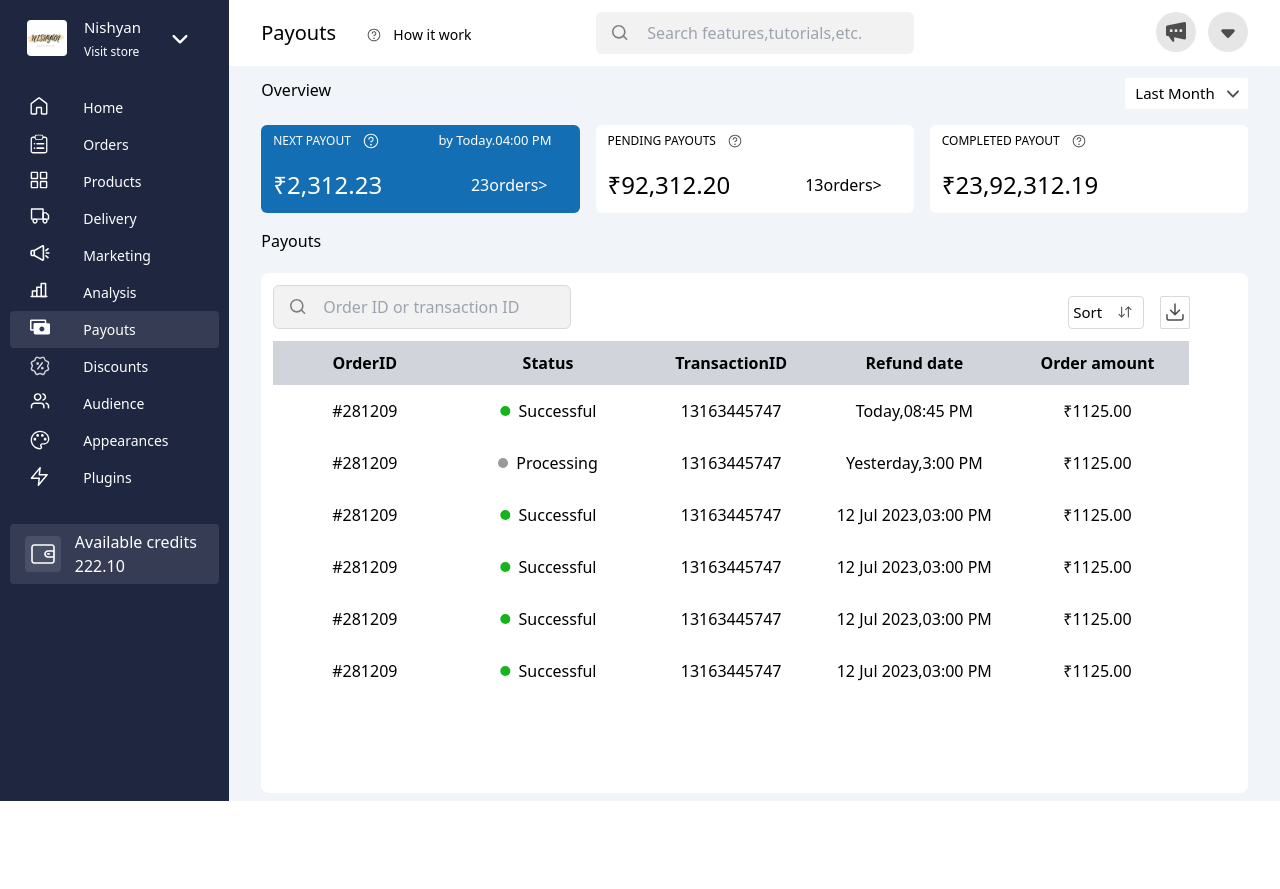
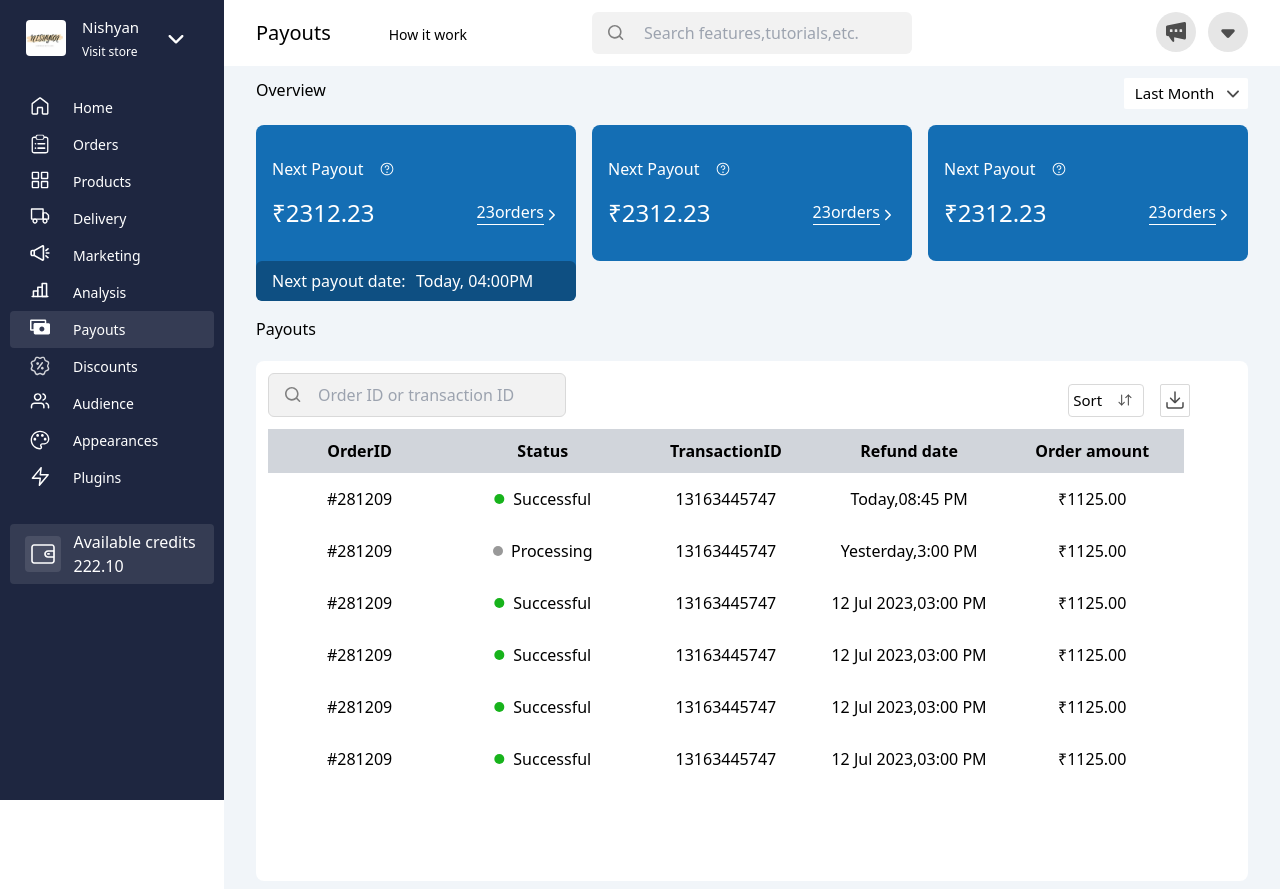
Before and after one commit to sarb001/Pixelperfect-ui, a React (Vite) app: page / in a window 1280 px wide. Before the commit the page ends 801 px from the top, so only its background shows below. Built offline with nearby package versions, Linux system fonts and the light colour scheme.

Commit message:
cards resdesigned

```diff
--- a/src/App.jsx
+++ b/src/App.jsx
@@ -8,9 +8,11 @@ function App() {
 
   return (
    <>
-      <div className = "grid grid-cols-[1.2fr,5.5fr]" >
-        <div className='bg-[#1E2640] pt-4 pb-4 pl-[10px] pr-[10px] text-white h-full '>  <Sidebar /> </div>
-        <div>
+      <div className = "flex grid-cols-[1.2fr,5.5fr]" >
+        <div className = 'bg-[#1E2640] pt-4 pb-4 pl-[10px] pr-[10px] text-white h-screen fixed w-56 '>
+            <Sidebar />
+          </div>
+        <div className = 'ml-56 overflow-y-auto flex-1'>
            <Header />
            <Mainview />
         </div>
--- a/src/components/Images/AllImages.jsx
+++ b/src/components/Images/AllImages.jsx
@@ -169,10 +169,10 @@ export const RoundedDropdown = () => {
 export const Questionimg = () => {
     return (
         <>
-        <svg width="14" height="14" viewBox="0 0 14 14" fill="none" xmlns="http://www.w3.org/2000/svg">
-<path fill-rule="evenodd" clip-rule="evenodd" d="M7.78076 10.1799C7.78076 10.6093 7.43261 10.9575 7.00315 10.9575C6.57369 10.9575 6.22554 10.6093 6.22554 10.1799C6.22554 9.75039 6.57369 9.40225 7.00315 9.40225C7.43261 9.40225 7.78076 9.75039 7.78076 10.1799Z" fill="#4D4D4D"/>
-<path fill-rule="evenodd" clip-rule="evenodd" d="M6.13017 3.40673C6.54699 3.23408 7.00564 3.18891 7.44813 3.27692C7.89062 3.36494 8.29707 3.58219 8.61608 3.90121C8.9351 4.22023 9.15235 4.62668 9.24037 5.06917C9.32839 5.51165 9.28321 5.97031 9.11056 6.38712C8.93791 6.80394 8.64554 7.16019 8.27042 7.41084C8.02632 7.57394 7.75432 7.68756 7.46978 7.74703V7.84702C7.46978 8.10475 7.26084 8.31368 7.00311 8.31368C6.74538 8.31368 6.53644 8.10475 6.53644 7.84702V7.32861C6.53644 7.20484 6.58561 7.08614 6.67313 6.99863C6.76064 6.91111 6.87934 6.86194 7.00311 6.86194C7.26967 6.86194 7.53025 6.7829 7.75188 6.63481C7.97352 6.48671 8.14627 6.27622 8.24828 6.02995C8.35028 5.78368 8.37697 5.51269 8.32497 5.25125C8.27297 4.98981 8.14461 4.74966 7.95612 4.56117C7.76763 4.37269 7.52748 4.24433 7.26604 4.19232C7.0046 4.14032 6.73361 4.16701 6.48734 4.26902C6.24107 4.37103 6.03058 4.54377 5.88249 4.76541C5.73439 4.98705 5.65535 5.24762 5.65535 5.51418C5.65535 5.77192 5.44641 5.98085 5.18868 5.98085C4.93095 5.98085 4.72202 5.77192 4.72202 5.51418C4.72202 5.06303 4.8558 4.622 5.10645 4.24688C5.3571 3.87175 5.71336 3.57938 6.13017 3.40673Z" fill="#4D4D4D"/>
-<path fill-rule="evenodd" clip-rule="evenodd" d="M7.00313 1.63255C4.0392 1.63255 1.63646 4.03529 1.63646 6.99922C1.63646 9.96315 4.0392 12.3659 7.00313 12.3659C9.96705 12.3659 12.3698 9.96315 12.3698 6.99922C12.3698 4.03529 9.96705 1.63255 7.00313 1.63255ZM0.703125 6.99922C0.703125 3.51982 3.52373 0.699219 7.00313 0.699219C10.4825 0.699219 13.3031 3.51982 13.3031 6.99922C13.3031 10.4786 10.4825 13.2992 7.00313 13.2992C3.52373 13.2992 0.703125 10.4786 0.703125 6.99922Z" fill="#4D4D4D"/>
+        <svg width="14" height="14" viewBox="0 0 14 14" fill="#FFFFFF" xmlns="http://www.w3.org/2000/svg">
+<path fill-rule="evenodd" clip-rule="evenodd" d="M7.78076 10.1799C7.78076 10.6093 7.43261 10.9575 7.00315 10.9575C6.57369 10.9575 6.22554 10.6093 6.22554 10.1799C6.22554 9.75039 6.57369 9.40225 7.00315 9.40225C7.43261 9.40225 7.78076 9.75039 7.78076 10.1799Z" fill="#FFFFFF"/>
+<path fill-rule="evenodd" clip-rule="evenodd" d="M6.13017 3.40673C6.54699 3.23408 7.00564 3.18891 7.44813 3.27692C7.89062 3.36494 8.29707 3.58219 8.61608 3.90121C8.9351 4.22023 9.15235 4.62668 9.24037 5.06917C9.32839 5.51165 9.28321 5.97031 9.11056 6.38712C8.93791 6.80394 8.64554 7.16019 8.27042 7.41084C8.02632 7.57394 7.75432 7.68756 7.46978 7.74703V7.84702C7.46978 8.10475 7.26084 8.31368 7.00311 8.31368C6.74538 8.31368 6.53644 8.10475 6.53644 7.84702V7.32861C6.53644 7.20484 6.58561 7.08614 6.67313 6.99863C6.76064 6.91111 6.87934 6.86194 7.00311 6.86194C7.26967 6.86194 7.53025 6.7829 7.75188 6.63481C7.97352 6.48671 8.14627 6.27622 8.24828 6.02995C8.35028 5.78368 8.37697 5.51269 8.32497 5.25125C8.27297 4.98981 8.14461 4.74966 7.95612 4.56117C7.76763 4.37269 7.52748 4.24433 7.26604 4.19232C7.0046 4.14032 6.73361 4.16701 6.48734 4.26902C6.24107 4.37103 6.03058 4.54377 5.88249 4.76541C5.73439 4.98705 5.65535 5.24762 5.65535 5.51418C5.65535 5.77192 5.44641 5.98085 5.18868 5.98085C4.93095 5.98085 4.72202 5.77192 4.72202 5.51418C4.72202 5.06303 4.8558 4.622 5.10645 4.24688C5.3571 3.87175 5.71336 3.57938 6.13017 3.40673Z" fill="#FFFFFF"/>
+<path fill-rule="evenodd" clip-rule="evenodd" d="M7.00313 1.63255C4.0392 1.63255 1.63646 4.03529 1.63646 6.99922C1.63646 9.96315 4.0392 12.3659 7.00313 12.3659C9.96705 12.3659 12.3698 9.96315 12.3698 6.99922C12.3698 4.03529 9.96705 1.63255 7.00313 1.63255ZM0.703125 6.99922C0.703125 3.51982 3.52373 0.699219 7.00313 0.699219C10.4825 0.699219 13.3031 3.51982 13.3031 6.99922C13.3031 10.4786 10.4825 13.2992 7.00313 13.2992C3.52373 13.2992 0.703125 10.4786 0.703125 6.99922Z" fill="#FFFFFF"/>
 </svg>
 
         </>
--- a/src/components/Mainview.jsx
+++ b/src/components/Mainview.jsx
@@ -1,6 +1,5 @@
 import { Downloadimg, Dropdownimg, Greensuccessimg, Magnifyglassicon, Processingimg, Questionimg, TwosidedArrowimg, Whitequestionlogo } from "./Images/AllImages"
-
-
+import { IoIosArrowForward } from "react-icons/io";
 
 export const Mainview = () => {
     return (
@@ -102,9 +101,9 @@ export const TableData = [
 
 
 export const CardsData = [
-    { text: "NEXT PAYOUT",price  : "₹2,312.23" , orderscount : '23orders' ,  date : 'by Today.04:00 PM' , bgcolor : '#146EB4' ,color : 'white' },
-    { text: "PENDING PAYOUTS",price  : "₹92,312.20" , orderscount : '13orders' , bgcolor : 'white' ,color : 'black' },
-    { text: "COMPLETED PAYOUT",price  : "₹23,92,312.19"  , bgcolor : 'white' ,color : 'black', },
+    { text: "Next Payout",price  : "₹2,312.23" , orderscount : '23 orders' ,payoutdate : 'Next payout date:' , date : 'Today.04:00 PM' , bgcolor : '#146EB4' ,color : 'white' },
+    { text: "Amount Pending",price  : "₹92,312.20" , orderscount : '13 orders' , bgcolor : 'white' ,color : 'black' },
+    { text: "Amount Processed" ,price  : "₹23,92,312.19"  , bgcolor : 'white' ,color : 'black', },
 ]
 
 
@@ -114,28 +113,81 @@ export const CardsLayout = () => {
 
             {CardsData?.map(i => {
                 return (
-                    <div key = {i?.text} className="grid grid-rows-2 gap-3 p-3 pt-0  rounded-md " style = {{backgroundColor : `${i?.bgcolor}` ,color : `${i?.color}` }}>
+                    <>
+                     <div>
+                        <div className="bg-[#146EB4] rounded-lg text-white" >
+                            <div className="px-4 py-8">
 
-                        <div className="grid grid-cols-2 justify-between">
+                                <div className="grid grid-cols-[3fr,5fr] justify-between">
+                                    <div> Next Payout </div>
+                                    <div className="flex items-center"> <Questionimg /> </div>
+                                </div>
 
-                         <div className="flex items-center gap-3">
-                           <div className="text-[12px] flex items-center ">  {i?.text} </div>
-                           <div>
-                                 {i?.color === 'white' ? <Whitequestionlogo /> : <Questionimg /> }
+                                <div className="grid justify-between grid-cols-[6fr,1fr] pt-4">
+                                    <div className="text-2xl"> ₹2312.23 </div>
+
+                                    <div className="flex items-center">
+                                        <div className="border-b-[1px] border-white flex justify-end">
+                                            23orders
+                                        </div>
+                                        <div className="flex items-center pt-1"> <IoIosArrowForward /> </div>
+                                    </div>
+                                </div>
+
                             </div>
-                         </div>
 
-                          <div className="flex items-center justify-end pr-4 text-[13px]">    {i?.date}  </div>
+                         {i?.payoutdate ? (
+                             <div className="px-4 py-2 text-[16px] grid grid-cols-2 justify-between bg-[#0E4F82] text-white rounded-md ">
+                            <div> Next payout date: </div>
+                            <div> Today, 04:00PM </div>
                         </div>
-
-                        <div className="grid grid-cols-2 justify-between items-center">
-                          <div className="text-2xl">  {i?.price} </div>
-                          <div className="flex justify-end items-center pr-5"> {i?.orderscount ? `${i?.orderscount}>` : ""}  </div>
+                        ) : ""}
                         </div>
-
-                    </div>
+                     </div>
+                    </>
                 )
             })}
         </>
     )
 }
+
+
+
+
+
+            {/*
+                                <div key = {i?.text} className="grid grid-rows-[3fr,1fr] justify-between gap-3  rounded-md " style = {{backgroundColor : `${i?.bgcolor}` ,color : `${i?.color}` }}>
+
+                                    <div>
+
+                                        <div className="grid grid-cols-2 justify-between">
+                                            <div className="flex items-center gap-3">
+                                            <div className="text-[12px] flex items-center ">  {i?.text} </div>
+                                            <div>
+                                                    {i?.color === 'white' ? <Whitequestionlogo /> : <Questionimg /> }
+                                                </div>
+                                            </div>
+                                        </div>
+
+                                        <div className="grid grid-cols-2 justify-between items-center">
+                                            <div className="text-2xl">  {i?.price} </div>
+                                            <div className="flex justify-end items-center pr-5"> {i?.orderscount ? `${i?.orderscount}>` : ""}  </div>
+                                        </div>
+
+                                    </div>
+
+                                            {i?.payoutdate ? (
+                                                <div className="px-0">
+                                                    <div className="grid grid-cols-2 justify-between bg-[#0E4F82] px-4 py-2 text-white">
+                                                        <div className="flex items-center justify-start pr-4 text-[13px]">
+                                                            {i?.payoutdate}
+                                                        </div>
+                                                        <div className="flex items-center justify-end pr-4 text-[13px]">
+                                                            {i?.date}
+                                                        </div>
+                                                    </div>
+                                            </div>
+                                            ) : ""}
+
+                                </div>
+                                        */}
--- a/src/components/Sidebar.jsx
+++ b/src/components/Sidebar.jsx
@@ -73,10 +73,10 @@ const Pages = () => {
           {AllIcons?.map(i => {
              return(
                <li key = {i?.id}>
-               <div className = "grid grid-cols-[1fr,3fr] pl-5 pr-3 pt-2 pb-2 rounded-[4px]  gap-3 hover:bg-[#ffffff1a] cursor-pointer text-[14px]"
+               <div className = "grid grid-cols-[1fr,3fr] pl-2 pr-3 pt-2 pb-2 rounded-[4px]  gap-3 hover:bg-[#ffffff1a] cursor-pointer text-[14px]"
                style = {{backgroundColor:`${i?.bgcolor}`}}
                >
-                  <div> {i?.icon} </div>
+                  <div className="flex justify-center "> {i?.icon} </div>
                   <div> {i?.maintext} </div>
                </div>
                </li>
```
